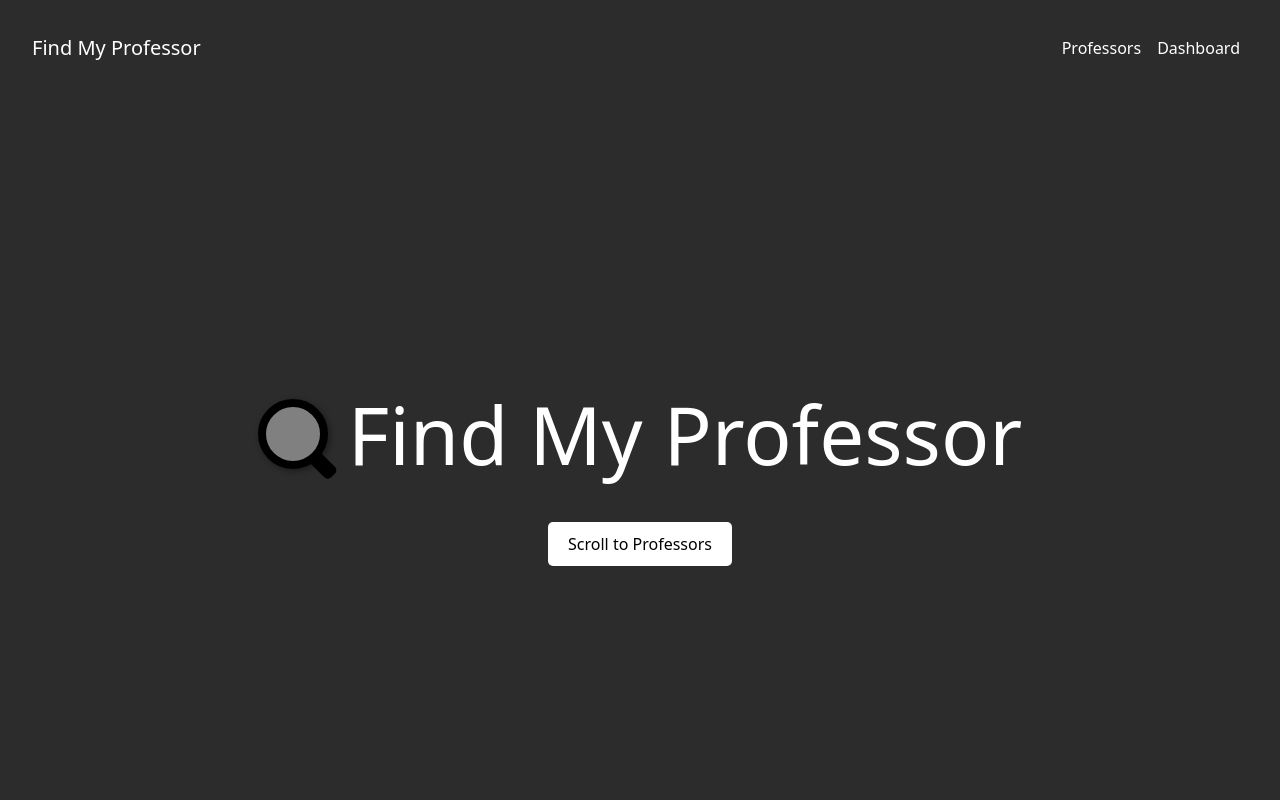
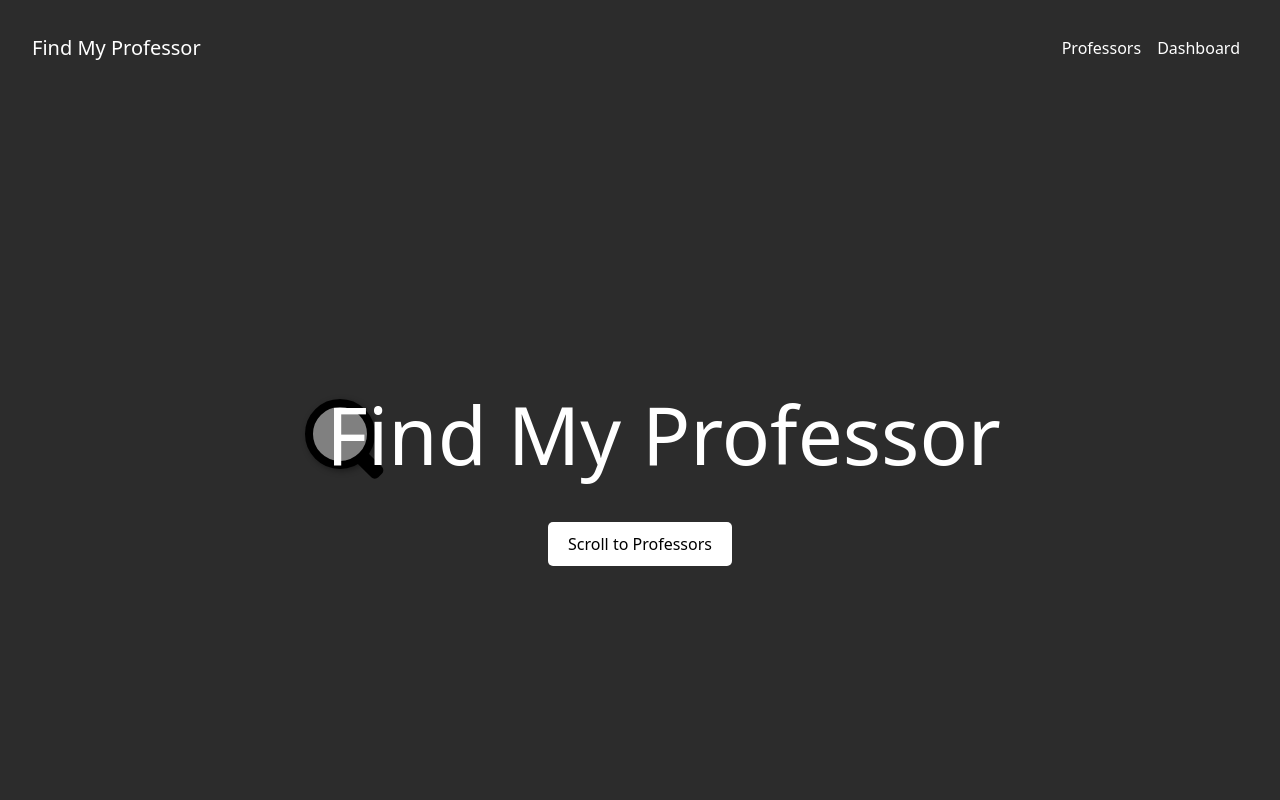
Before and after one commit to CS196Illinois/FA24-Group30, a React (Vite) app: page /professors in a window 1280 px wide. Shown: the top 800 px of the page. Built offline with nearby package versions, Linux system fonts and the light colour scheme.

Commit message:
Added magnifying glass animation and readme for function calling

```diff
--- a/src/ProfessorPage.jsx
+++ b/src/ProfessorPage.jsx
@@ -1,9 +1,12 @@
-import React from "react";
+import React, { useState, useRef } from "react";
 import "bootstrap/dist/css/bootstrap.min.css";
 import profiles from "./profiles.json"; // Assume the professors' data is in this file
 import ProfileCard from "./ProfileCard.jsx";
 
 const ProfessorPage = () => {
+  const [hovered, setHovered] = useState(false);
+  const textRef = useRef(null); // Reference to the text for dynamic positioning
+
   const scrollToProfessors = () => {
     const element = document.getElementById("professors-section");
     if (element) {
@@ -12,46 +15,74 @@ const ProfessorPage = () => {
   };
 
   return (
-    <div style={{ backgroundColor: "#2c2c2c", color: "#fff", minHeight: "100vh" }}>
+    <div style={{ backgroundColor: "#2c2c2c", color: "#fff", minHeight: "100vh", alignItems: "center" }}>
       {/* Hero Section */}
       <section
         className="d-flex flex-column justify-content-center align-items-center"
         style={{
           height: "100vh",
-          backgroundColor: "#2c2c2c",
           textAlign: "center",
         }}
       >
-        {/* Magnifying Glass and Text */}
-        <div style={{ display: "flex", alignItems: "center", marginBottom: "20px" }}>
+        {/* Container for Magnifying Glass and Text */}
+        <div
+          style={{
+            position: "relative",
+            display: "flex",
+            justifyContent: "center",
+            alignItems: "center",
+            width: "100%", // Full width for centering
+            marginBottom: "20px",
+            paddingLeft: "47px"
+          }}
+        >
           {/* Magnifying Glass */}
           <div
             style={{
-              width: "70px", // Size of the magnifying glass
+              width: "70px",
               height: "70px",
-              borderRadius: "50%", // Circle shape
-              border: "8px solid black", // Thick border for the lens
-              position: "relative", // Relative for positioning the handle
-              backgroundColor: "gray", // Background color inside the lens
-              boxShadow: "2px 2px 6px rgba(0, 0, 0, 0.4)", // Shadow for depth
-              marginRight: "20px", // Add space between magnifying glass and text
+              borderRadius: "50%",
+              border: "8px solid black",
+              backgroundColor: "gray",
+              position: "absolute",
+              top: "50%", // Vertically centered
+              left: hovered
+                ? `${textRef.current?.offsetWidth + 400}px` // End position to the right of the text
+                : "285px", // Start position to the left of the text
+              transform: "translateY(-50%)", // Align vertically
+              transition: "left 1s ease-in-out", // Smooth horizontal animation
+              boxShadow: "2px 2px 6px rgba(0, 0, 0, 0.4)",
             }}
           >
             <div
               style={{
-                width: "15px", // Width of the handle
-                height: "30px", // Height of the handle
-                backgroundColor: "black", // Handle color
-                position: "absolute", // Absolute to attach to the lens
-                bottom: "-19px", // Slightly below the lens
-                right: "-10px", // Slightly to the right of the lens
-                transform: "rotate(135deg)", // Rotate to create the angled handle
-                borderRadius: "5px", // Rounded edges for the handle
+                width: "15px",
+                height: "30px",
+                backgroundColor: "black",
+                position: "absolute",
+                bottom: "-19px",
+                right: "-10px",
+                transform: "rotate(135deg)",
+                borderRadius: "5px",
               }}
             />
           </div>
+
           {/* Text */}
-          <h1 style={{ fontSize: "5rem", color: "#fff", margin: 0 }}>Find My Professor</h1>
+          <h1
+            ref={textRef} // Attach the reference to the text
+            style={{
+              fontSize: "5rem",
+              color: "#fff",
+              margin: 0,
+              position: "relative",
+              zIndex: 1, // Ensure text is above the magnifying glass
+            }}
+            onMouseEnter={() => setHovered(true)} // Trigger animation on hover
+            onMouseLeave={() => setHovered(false)} // Reset animation on mouse leave
+          >
+            Find My Professor
+          </h1>
         </div>
 
         {/* Scroll to Professors Button */}
```
Also changed, not shown: src/readme.txt (added).
